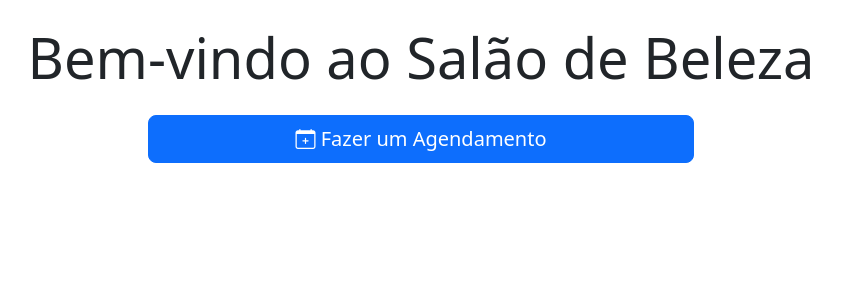
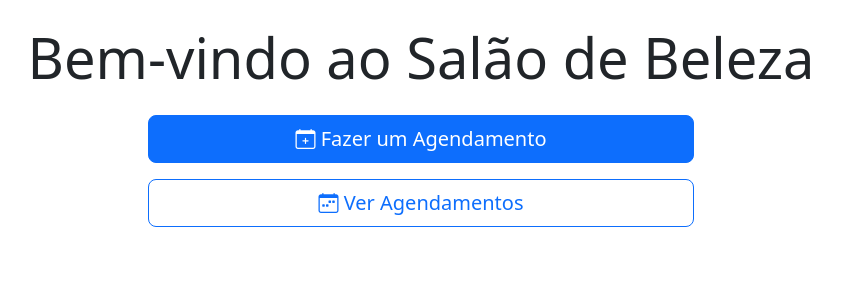
Before and after one commit to d4nielantoni/SALAO-AGENDAMENTO, a Django app: page /agendamentos/ in a window 1280 px wide. Shown: the part 56-356 px from the top of the page, without its empty margins (219-1060 px from the left). Run offline with Django 5.2, Linux system fonts and the light colour scheme; a user stored in the database is signed in.

Commit message:
implementei botão para ver agendamentos disponíveis para profissionais

```diff
--- a/agendamentos/templates/agendamentos/home.html
+++ b/agendamentos/templates/agendamentos/home.html
@@ -20,6 +20,11 @@
                 <a href="{% url 'novo_agendamento' %}" class="btn btn-primary btn-lg">
                     <i class="bi bi-calendar-plus"></i> Fazer um Agendamento
                 </a>
+                {% if user.is_authenticated %}
+                    <a href="{% url 'lista_agendamentos' %}" class="btn btn-outline-primary btn-lg">
+                        <i class="bi bi-calendar-week"></i> Ver Agendamentos
+                    </a>
+                {% endif %}
             </div>
         </div>
     </div>
```
Also changed, not shown: db.sqlite3.
